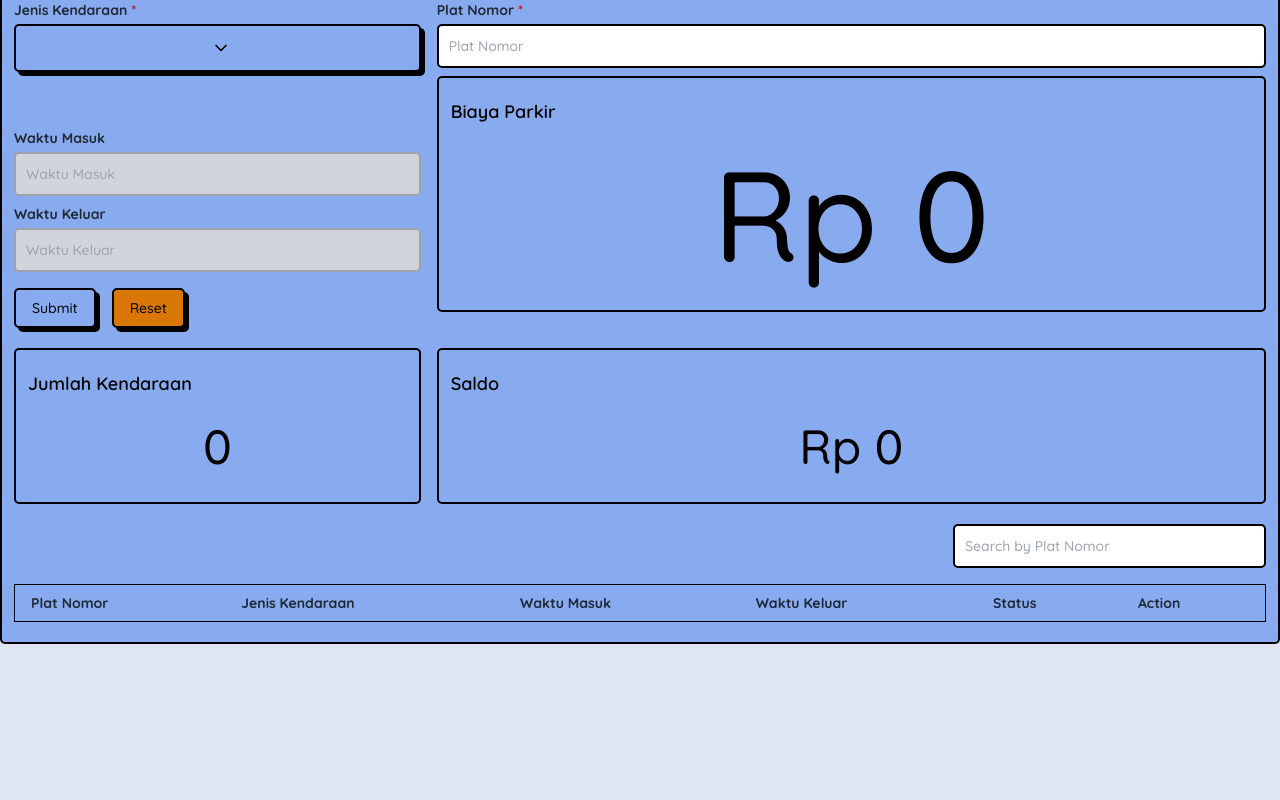
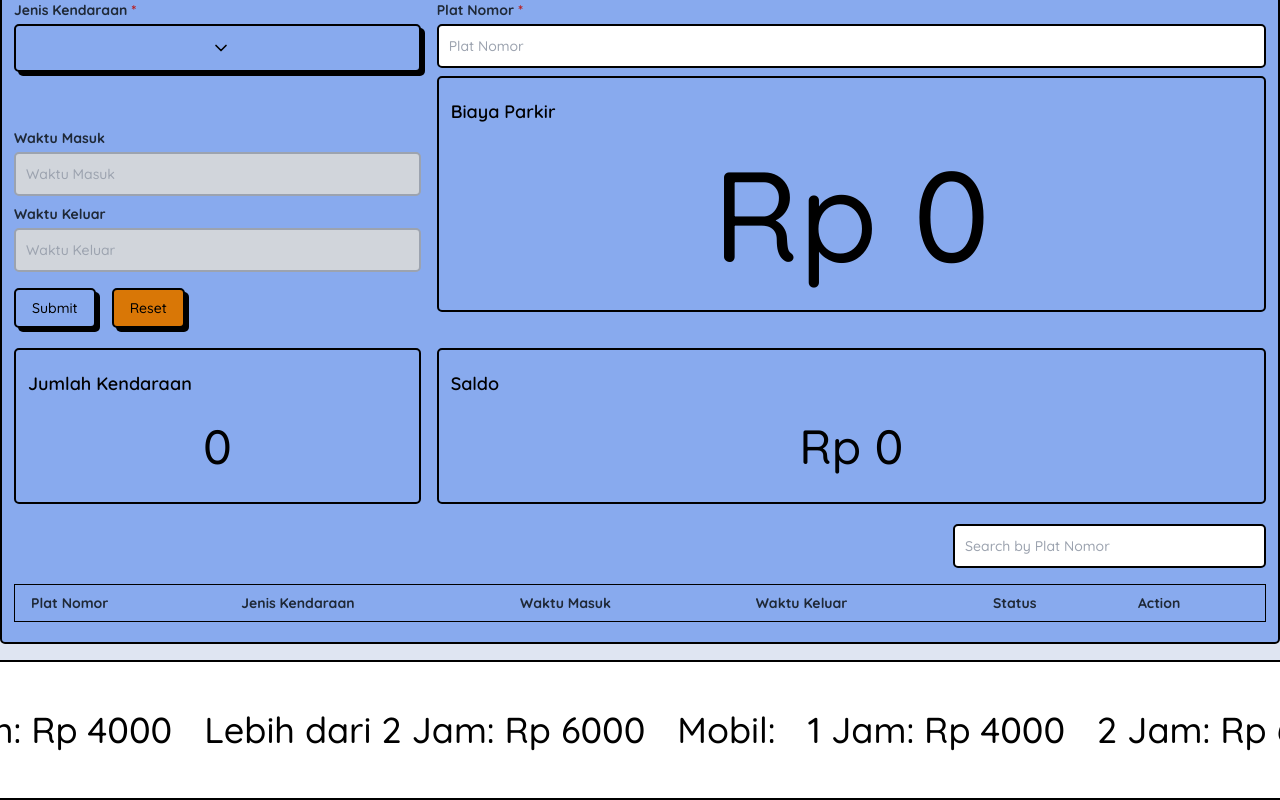
Before and after one commit to RobbiAbd/parking-tool-react, a React (Vite) app: page / in a window 1280 px wide. Shown: the part 258-1058 px from the top of the page. Before the commit the page ends 918 px from the top, so only its background shows below. Built offline with nearby package versions, Linux system fonts and the light colour scheme.

Commit message:
feat: add marquee

```diff
--- a/src/components/4_templates/MainLayout.tsx
+++ b/src/components/4_templates/MainLayout.tsx
@@ -36,6 +36,7 @@ export default function MainLayout({children, className} : Props) {
                     {children}
                 </Card>
             </div>
+            <Marquee items={items} />
         </>
     )
 }
```
